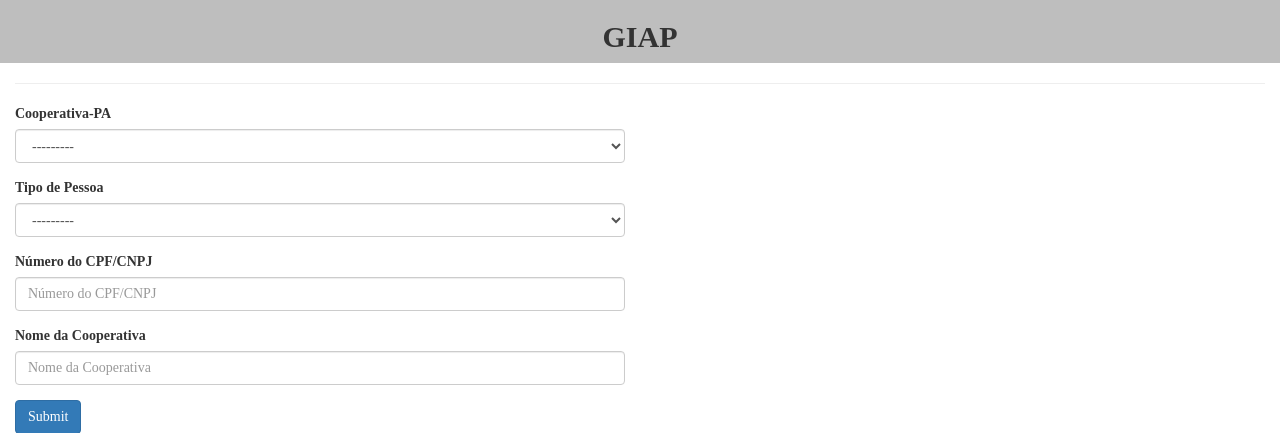
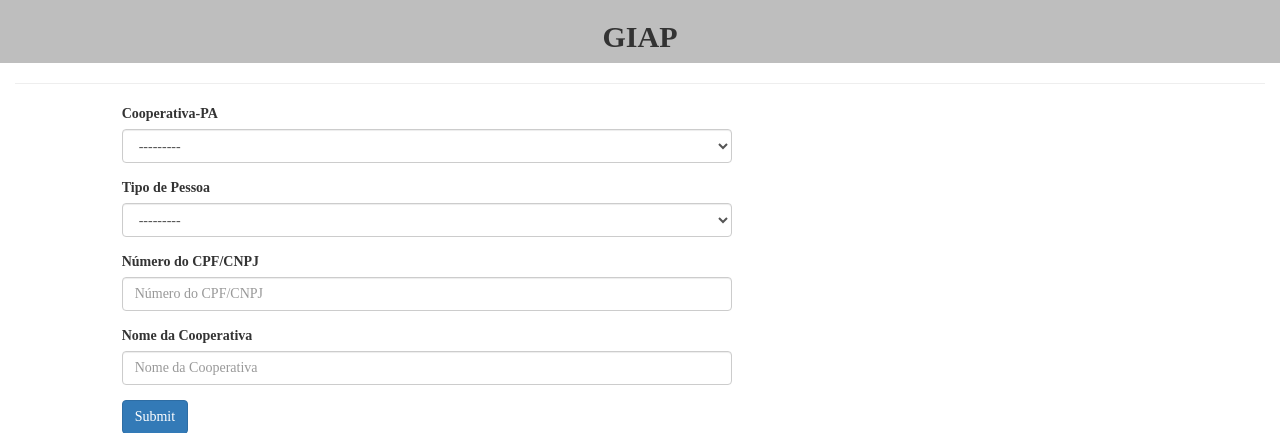
Before and after one commit to dalraf/iap, a Django app: page /giap/addcliente/ in a window 1280 px wide. Shown: the top 433 px of the page. Run offline with Django 3.2, Linux system fonts and the light colour scheme; data that the repository does not hold is empty; some libraries are stand-ins or nearby versions; some web fonts are replaced.

Commit message:
Correcoes

```diff
--- a/giap/templates/addcliente.html
+++ b/giap/templates/addcliente.html
@@ -1,5 +1,7 @@
 {% extends 'base.html' %} {% block content %} {% load bootstrap3 %}
 <div class='row'>
+    <div class='col-md-1'>
+    </div>
     <div class='col-md-6'>
         {% bootstrap_messages %}
         <form action="" method="post">
```
